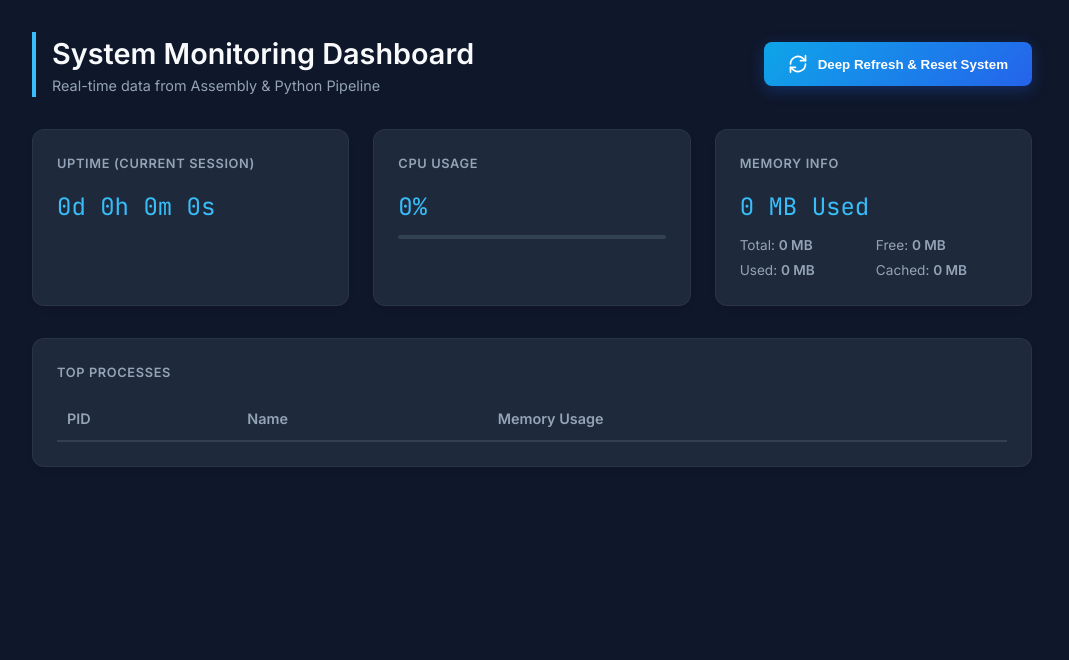
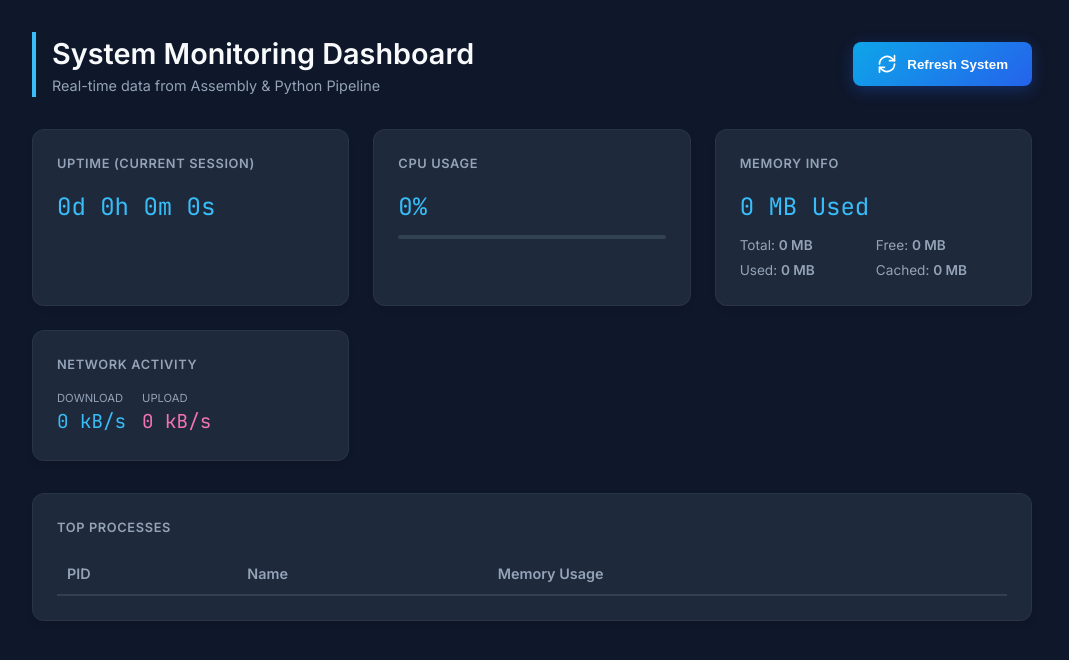
Before and after one commit to mamentudicky/Assembly-System-Monitoring, a Flask app: page / in a window 1280 px wide. Shown: the top 660 px of the page, without its empty margins (108-1177 px from the left). Run offline with Flask 3, Linux system fonts and the light colour scheme; data that the repository does not hold is empty.

Commit message:
new update

```diff
--- a/app.py
+++ b/app.py
@@ -20,8 +20,9 @@ def get_data():
             "mem_total": 0,
             "mem_used": 0,
             "mem_free": 0,
-            "mem_buffers": 0,
             "mem_cached": 0,
+            "net_down": "0 kB/s",
+            "net_up": "0 kB/s",
             "processes": []
         }
 
@@ -38,8 +39,9 @@ def get_data():
             if 'MEM Total:' in line: data["mem_total"] = line.split('MEM Total:')[1].split()[0]
             if 'MEM Used:' in line: data["mem_used"] = line.split('MEM Used:')[1].split()[0]
             if 'MEM Free:' in line: data["mem_free"] = line.split('MEM Free:')[1].split()[0]
-            if 'MEM Buffers:' in line: data["mem_buffers"] = line.split('MEM Buffers:')[1].split()[0]
             if 'MEM Cached:' in line: data["mem_cached"] = line.split('MEM Cached:')[1].split()[0]
+            if 'NET Download:' in line: data["net_down"] = line.split('NET Download:')[1].strip()
+            if 'NET Upload:' in line: data["net_up"] = line.split('NET Upload:')[1].strip()
 
             if 'TOP_PROCESSES_START' in line:
                 is_proc_section = True
--- a/templates/index.html
+++ b/templates/index.html
@@ -146,7 +146,7 @@
             </div>
             <button class="btn-system" id="deep-refresh-btn" onclick="deepRefreshSystem()">
                 <svg width="20" height="20" viewBox="0 0 24 24" fill="none" stroke="currentColor" stroke-width="2" stroke-linecap="round" stroke-linejoin="round"><path d="M21 2v6h-6"></path><path d="M3 12a9 9 0 0 1 15-6.7L21 8"></path><path d="M3 22v-6h6"></path><path d="M21 12a9 9 0 0 1-15 6.7L3 16"></path></svg>
-                Deep Refresh & Reset System
+                Refresh System
             </button>
         </header>
 
@@ -172,6 +172,20 @@
                     <span>Free: <b id="mem-free">-</b></span>
                     <span>Used: <b id="mem-used-val">-</b></span>
                     <span>Cached: <b id="mem-cache">-</b></span>
+                </div>
+            </div>
+
+            <div class="card">
+                <h2>Network Activity</h2>
+                <div style="display: flex; gap: 1rem; margin-top: 5px;">
+                    <div>
+                        <div style="font-size: 0.7rem; color: var(--text-dim);">DOWNLOAD</div>
+                        <div id="net-down" class="value" style="font-size: 1.2rem;">0 kB/s</div>
+                    </div>
+                    <div>
+                        <div style="font-size: 0.7rem; color: var(--text-dim);">UPLOAD</div>
+                        <div id="net-up" class="value" style="font-size: 1.2rem; color: #f472b6;">0 kB/s</div>
+                    </div>
                 </div>
             </div>
         </div>
@@ -268,6 +282,9 @@
                 document.getElementById('mem-used-val').innerText = data.mem_used + ' MB';
                 document.getElementById('mem-cache').innerText = data.mem_cached + ' MB';
 
+                document.getElementById('net-down').innerText = data.net_down;
+                document.getElementById('net-up').innerText = data.net_up;
+
                 let procHtml = '';
                 data.processes.forEach(p => {
                     procHtml += `<tr><td>${p.pid}</td><td>${p.name}</td><td>${p.mem} MB</td></tr>`;
```
